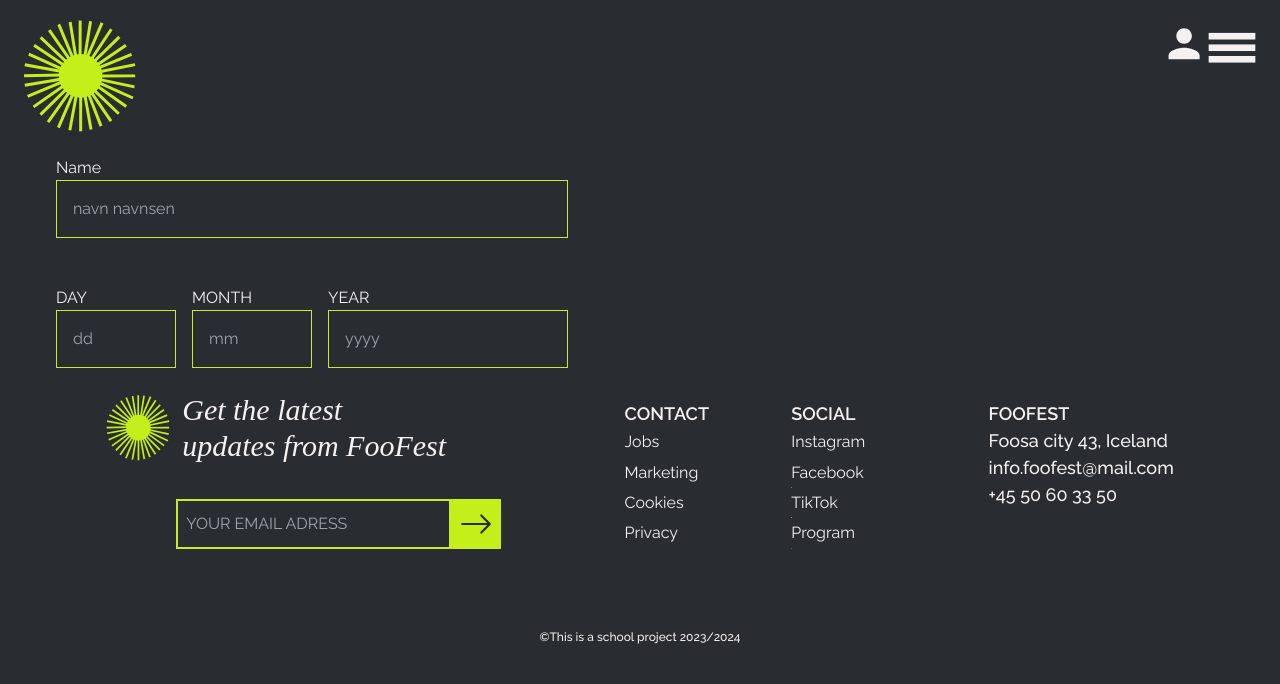
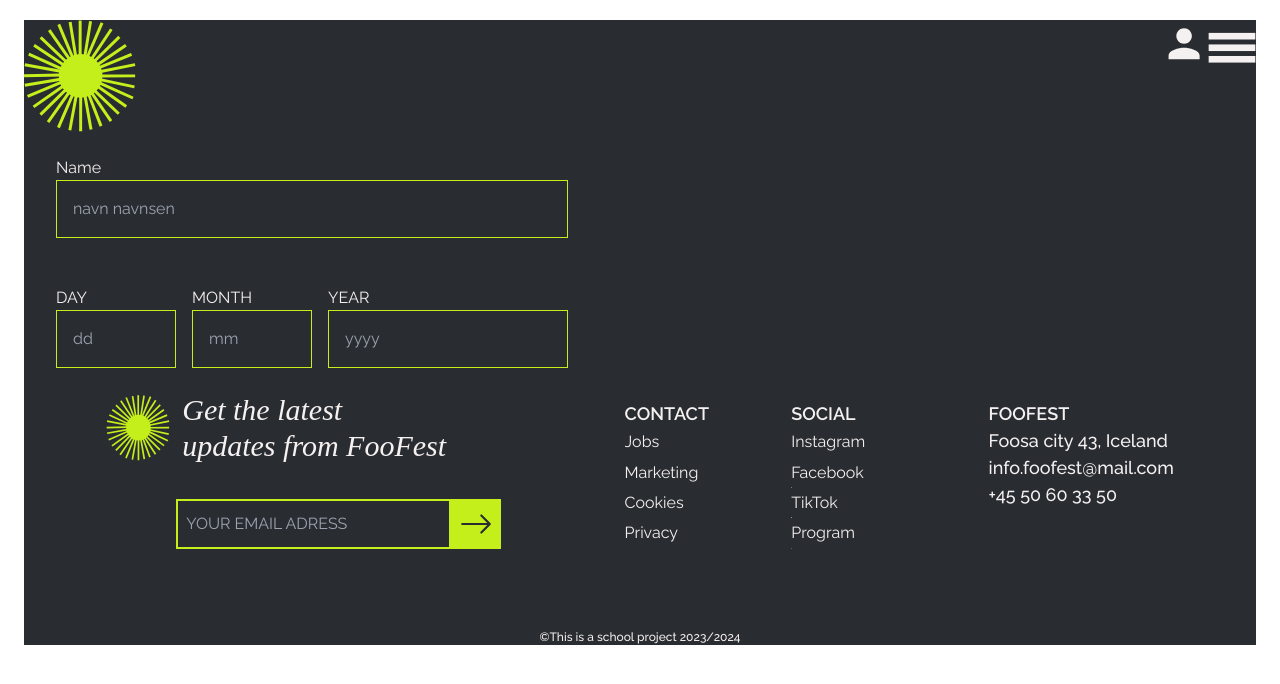
Before and after one commit to TheImpatientz/foofest_exam, a Next.js app: page / in a window 1280 px wide. Shown: the top 684 px of the page. Built offline with nearby package versions, Linux system fonts and the light colour scheme.

Commit message:
daisyUi added to project

```diff
--- a/tailwind.config.js
+++ b/tailwind.config.js
@@ -1,18 +1,13 @@
 /** @type {import('tailwindcss').Config} */
 module.exports = {
-  content: [
-    './src/pages/**/*.{js,ts,jsx,tsx,mdx}',
-    './src/components/**/*.{js,ts,jsx,tsx,mdx}',
-    './src/app/**/*.{js,ts,jsx,tsx,mdx}',
-  ],
+  content: ["./src/pages/**/*.{js,ts,jsx,tsx,mdx}", "./src/components/**/*.{js,ts,jsx,tsx,mdx}", "./src/app/**/*.{js,ts,jsx,tsx,mdx}"],
   theme: {
     extend: {
       backgroundImage: {
-        'gradient-radial': 'radial-gradient(var(--tw-gradient-stops))',
-        'gradient-conic':
-          'conic-gradient(from 180deg at 50% 50%, var(--tw-gradient-stops))',
+        "gradient-radial": "radial-gradient(var(--tw-gradient-stops))",
+        "gradient-conic": "conic-gradient(from 180deg at 50% 50%, var(--tw-gradient-stops))",
       },
     },
   },
-  plugins: [],
-}
+  plugins: [require("daisyui")],
+};
```
Also changed, not shown: package.json (+6 -5 lines), 1 other file (tests, documents, lock files or other folders).
